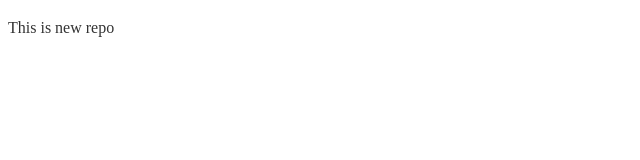
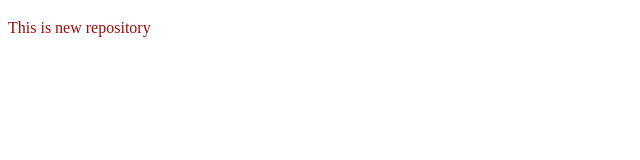
Before and after one commit to UdaySharma-0/LocalRepository, a plain HTML site: page index.html in a window 1280 px wide. Shown: the full height of the page, 0-640 px from the left. Drawn offline with Linux system fonts and the light colour scheme.

Commit message:
Change para color

```diff
--- a/index.html
+++ b/index.html
@@ -7,6 +7,6 @@
     <link rel="stylesheet" href="style.css">
 </head>
 <body>
-    <p>This is new repo</p>
+    <p>This is new repository</p>
 </body>
 </html>
--- a/style.css
+++ b/style.css
@@ -1,5 +1,5 @@
 p{
     font-size: 16px;
-    color: #333;
+    color: #9e0c0c;
     line-height: 1.5;
 }
```
